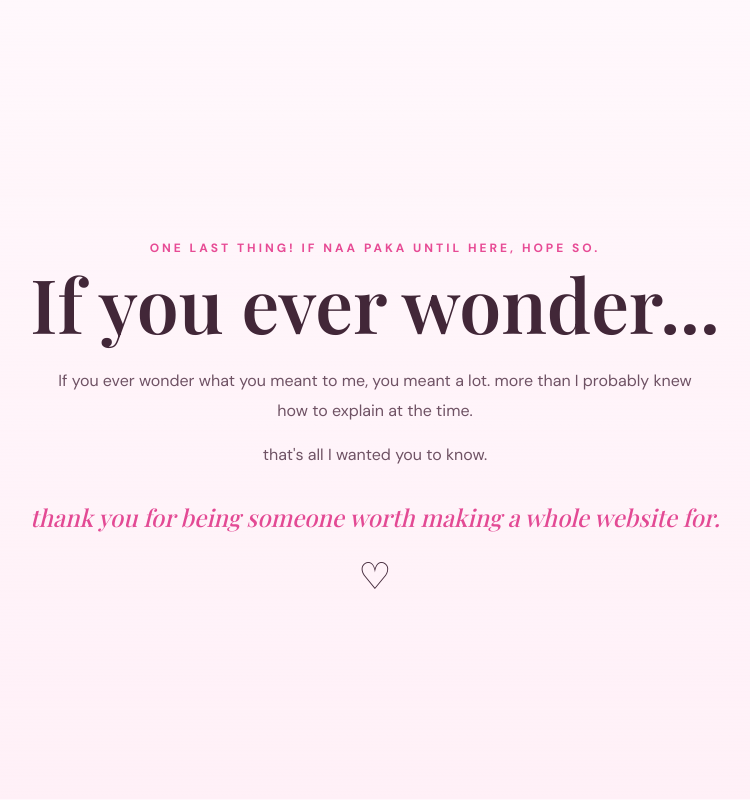
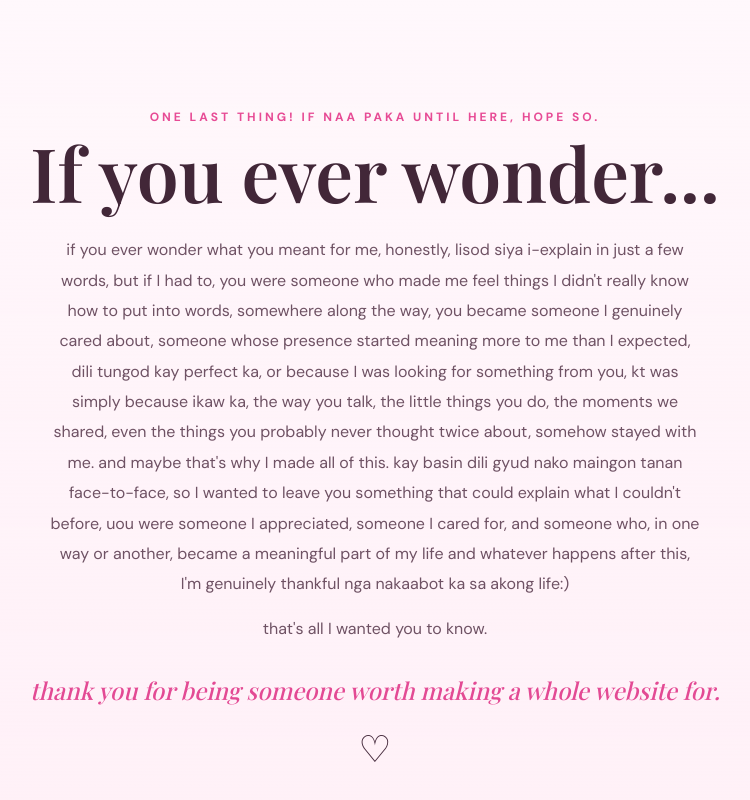
Before and after one commit to 0xwgsss/k, a plain HTML site: page index.html in a window 1280 px wide. Shown: the part 4037-4837 px from the top of the page, without its empty margins (265-1015 px from the left). Drawn offline with nearby package versions, Linux system fonts and the light colour scheme; a web font is replaced by a local one.

Commit message:
Add files via upload

```diff
--- a/index.html
+++ b/index.html
@@ -177,7 +177,7 @@ p{font-size:16px;line-height:1.9;color:#6f5264;margin:0 0 16px}
 <div class="wrap reveal">
 <div class="kicker">one last thing! if naa paka until here, hope so.</div>
 <h2>If you ever wonder...</h2>
-<p>If you ever wonder what you meant to me, you meant a lot. more than I probably knew how to explain at the time.</p>
+<p>if you ever wonder what you meant for me, honestly, lisod siya i-explain in just a few words, but if I had to, you were someone who made me feel things I didn't really know how to put into words, somewhere along the way, you became someone I genuinely cared about, someone whose presence started meaning more to me than I expected, dili tungod kay perfect ka, or because I was looking for something from you, kt was simply because ikaw ka, the way you talk, the little things you do, the moments we shared, even the things you probably never thought twice about, somehow stayed with me. and maybe that's why I made all of this. kay basin dili gyud nako maingon tanan face-to-face, so I wanted to leave you something that could explain what I couldn't before, uou were someone I appreciated, someone I cared for, and someone who, in one way or another, became a meaningful part of my life and whatever happens after this, I'm genuinely thankful nga nakaabot ka sa akong life:)</p>
 <p>that's all I wanted you to know.</p>
 <div class="signature">thank you for being someone worth making a whole website for.</div>
 <span class="heart">♡</span>
```
